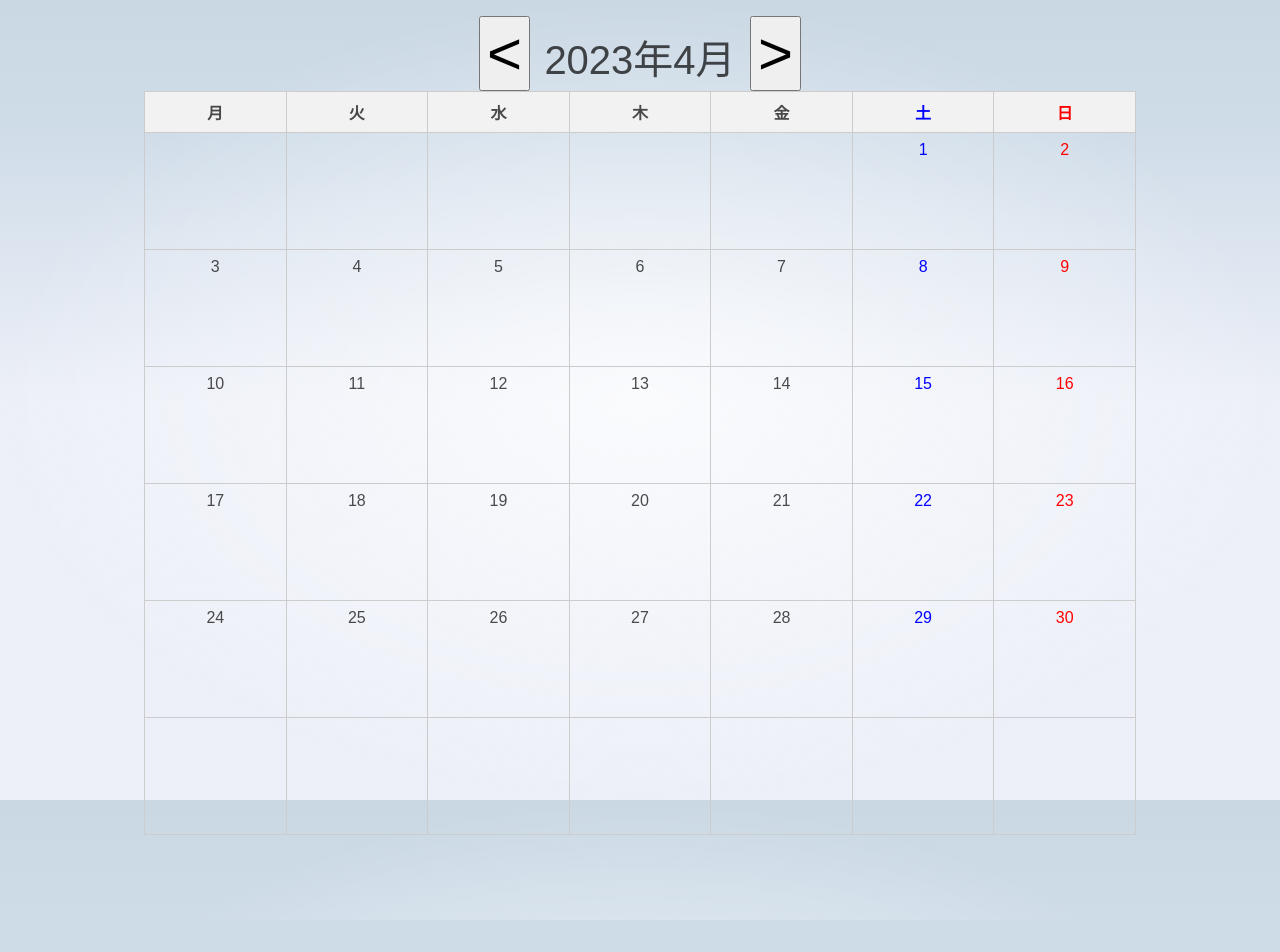
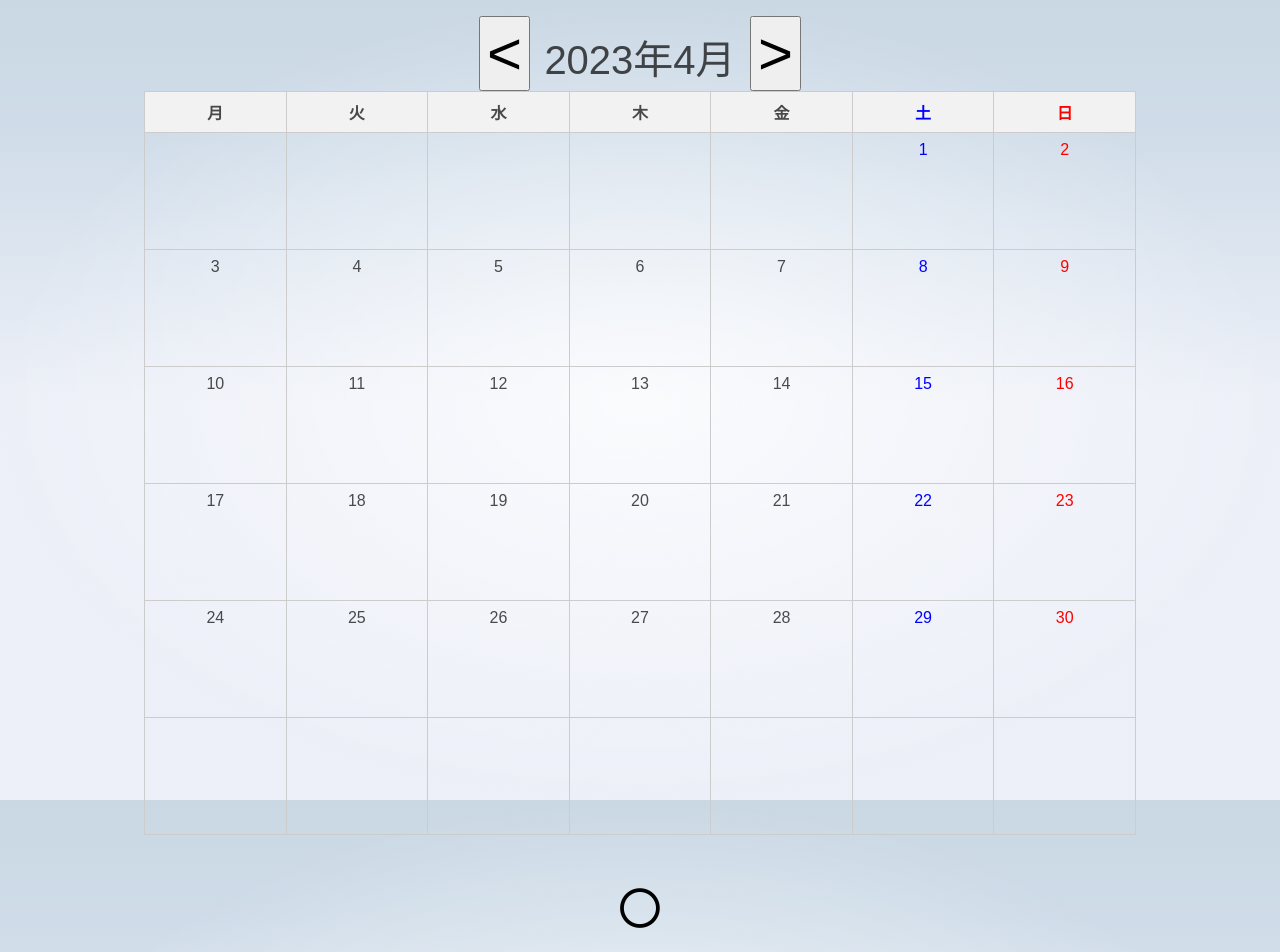
Before and after one commit to rfdnxbro/iot_calendar, a SvelteKit app: page / in a window 1280 px wide. Shown: the top 952 px of the page. Before the commit the page ends 920 px from the top, so only its background shows below. Built offline with nearby package versions, Linux system fonts and the light colour scheme.

Commit message:
:+1: add link

```diff
--- a/src/routes/+page.svelte
+++ b/src/routes/+page.svelte
@@ -7,9 +7,20 @@
   <Calendar />
   <Canvas canvasHeight={800} canvasTop={100} />
 </div>
+<br>
+<div id="button">
+  <a href="./device">○</a>
+</div>
 
 <style>
 #relativeArea {
   position: relative;
 }
+#button {
+  text-align: center;
+  font-size: 90px;
+}
+#button a {
+  color: #000;
+}
 </style>
--- a/src/routes/device/+page.svelte
+++ b/src/routes/device/+page.svelte
@@ -13,6 +13,10 @@
   <div id="canvas2" style="height:{canvasHeight2}px">
     <Canvas canvasHeight={canvasHeight2} canvasTop={0} />
   </div>
+</div>
+<br>
+<div id="button">
+  <a href="../">○</a>
 </div>
 
 <style>
@@ -39,10 +43,11 @@ button {
   position: relative;
   background: #fff;
 }
-#relativeArea {
-  position: relative;
+#button {
+  text-align: center;
+  font-size: 90px;
 }
-table {
-  width: 100%;
+#button a {
+  color: #000;
 }
 </style>
```
